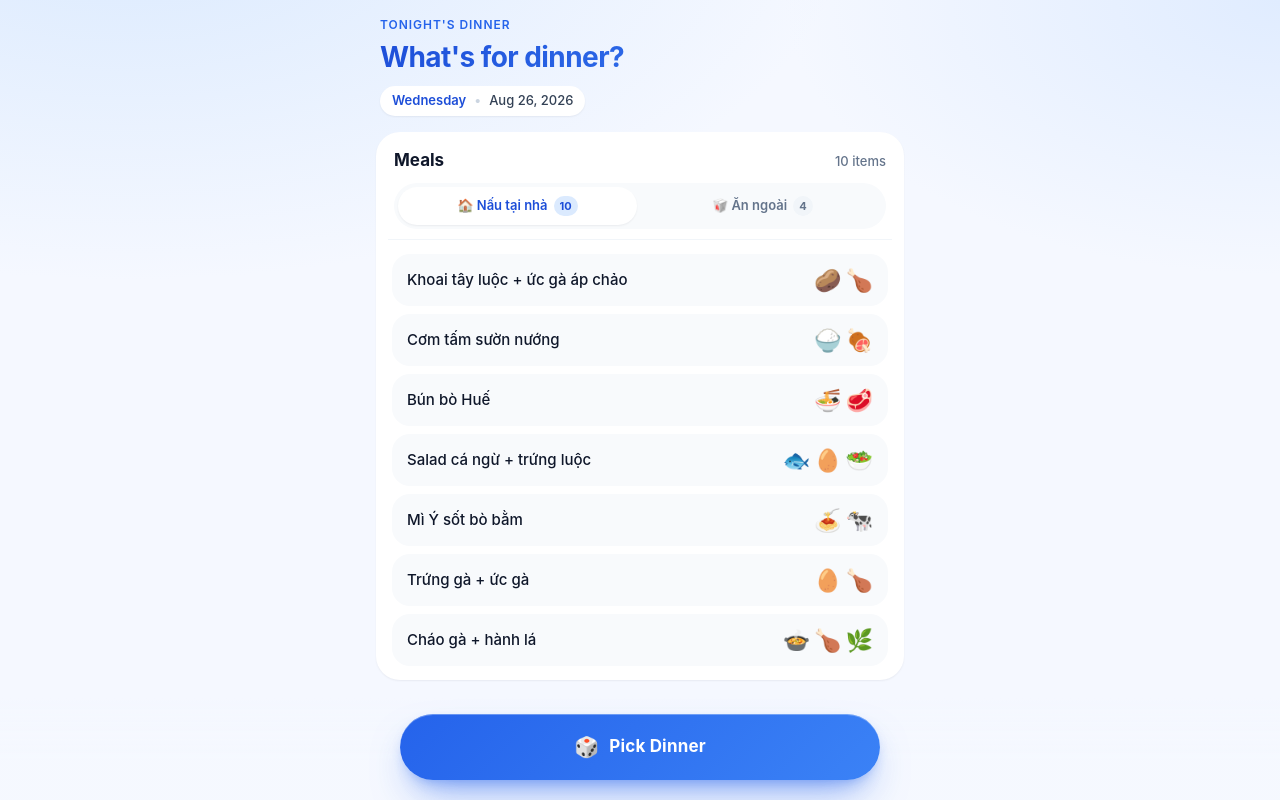
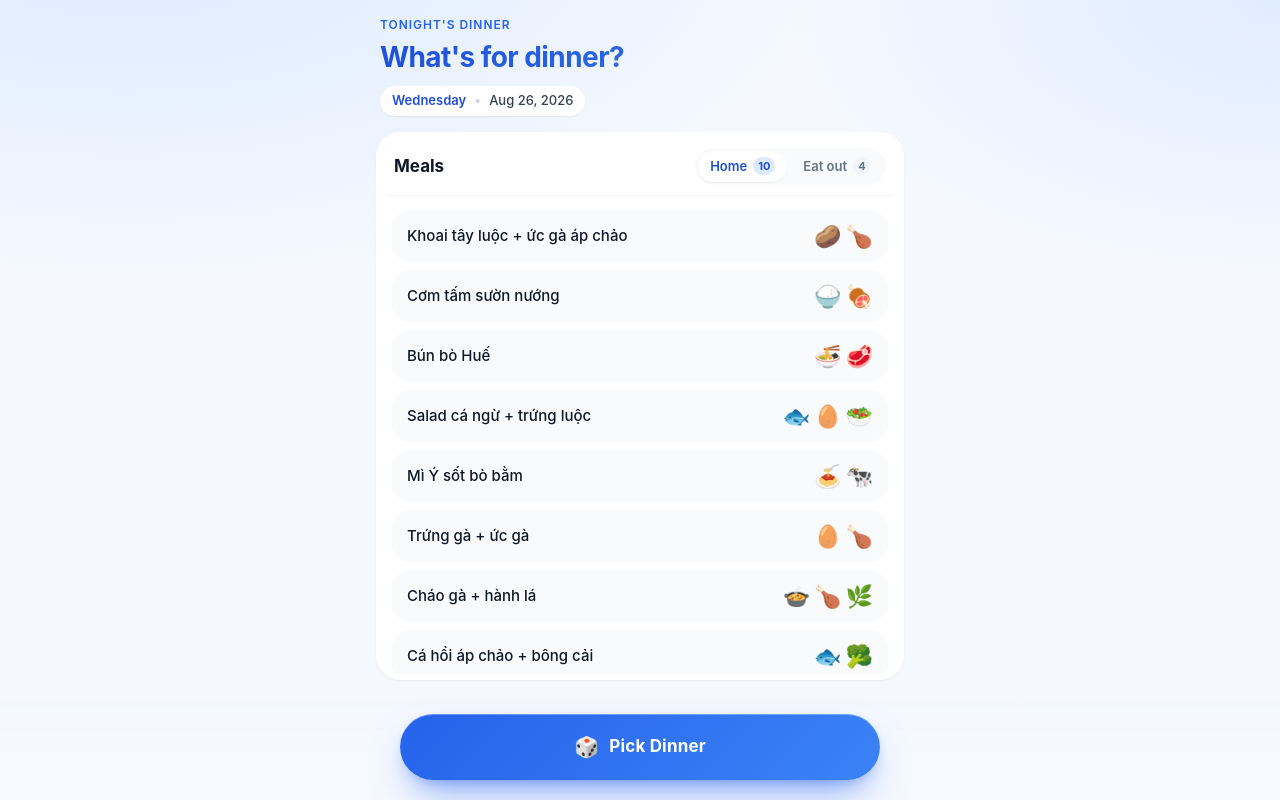
Before and after one commit to sanghandsondev/pick_dinner, a React (Vite) app: page / in a window 1280 px wide. Built offline with nearby package versions, Linux system fonts and the light colour scheme.

Commit message:
refactor: inline tabs with title, English labels, sync emoji pulse

```diff
--- a/src/App.tsx
+++ b/src/App.tsx
@@ -72,9 +72,7 @@ export default function App() {
               category={category}
               onChangeCategory={setCategory}
               homeCount={MEALS.filter((m) => m.category === "home").length}
-              eatOutCount={
-                MEALS.filter((m) => m.category === "eat-out").length
-              }
+              eatOutCount={MEALS.filter((m) => m.category === "eat-out").length}
             />
           </main>
           <PickDinnerButton
--- a/src/components/MealList.tsx
+++ b/src/components/MealList.tsx
@@ -19,15 +19,10 @@ export default function MealList({
   homeCount,
   eatOutCount,
 }: MealListProps) {
-  const activeCount = meals.filter((m) => !excludedIds.has(m.id)).length;
-
   return (
     <section className="meal-list" aria-label="Meal list">
       <div className="meal-list__header">
-        <div className="meal-list__title-row">
-          <h2>Meals</h2>
-          <span className="meal-list__count">{activeCount} items</span>
-        </div>
+        <h2>Meals</h2>
 
         <div
           className="meal-list__tabs"
@@ -41,7 +36,7 @@ export default function MealList({
             className={`meal-tab${category === "home" ? " meal-tab--active" : ""}`}
             onClick={() => onChangeCategory("home")}
           >
-            <span className="meal-tab__label">🏠 Nấu tại nhà</span>
+            <span className="meal-tab__label">Home</span>
             <span className="meal-tab__count">{homeCount}</span>
           </button>
           <button
@@ -51,7 +46,7 @@ export default function MealList({
             className={`meal-tab${category === "eat-out" ? " meal-tab--active" : ""}`}
             onClick={() => onChangeCategory("eat-out")}
           >
-            <span className="meal-tab__label">🥡 Ăn ngoài</span>
+            <span className="meal-tab__label">Eat out</span>
             <span className="meal-tab__count">{eatOutCount}</span>
           </button>
         </div>
--- a/src/styles/index.css
+++ b/src/styles/index.css
@@ -210,18 +210,8 @@ button:disabled {
 
 .deal-hero__emoji {
   display: inline-block;
-  animation: heroPulse 1.6s var(--ease-smooth) infinite;
+  animation: heroPulse 1.4s var(--ease-smooth) infinite;
   transform-origin: center;
-}
-
-.deal-hero__emoji:nth-child(2) {
-  animation-delay: 0.2s;
-}
-.deal-hero__emoji:nth-child(3) {
-  animation-delay: 0.4s;
-}
-.deal-hero__emoji:nth-child(4) {
-  animation-delay: 0.6s;
 }
 
 /* ===== Meal list ===== */
@@ -240,17 +230,12 @@ button:disabled {
 .meal-list__header {
   flex: none;
   display: flex;
-  flex-direction: column;
-  gap: 10px;
+  align-items: center;
+  justify-content: space-between;
+  gap: 12px;
   margin-bottom: 8px;
   padding: 2px 6px 10px;
   border-bottom: 1px solid var(--ink-100);
-}
-
-.meal-list__title-row {
-  display: flex;
-  align-items: baseline;
-  justify-content: space-between;
 }
 
 .meal-list__header h2 {
@@ -258,19 +243,13 @@ button:disabled {
   font-size: 17px;
   font-weight: 700;
   color: var(--ink-900);
-}
-
-.meal-list__count {
-  font-size: 13px;
-  color: var(--ink-500);
-  font-weight: 500;
+  flex: none;
 }
 
 .meal-list__tabs {
-  display: grid;
-  grid-template-columns: 1fr 1fr;
-  gap: 6px;
-  padding: 4px;
+  display: inline-flex;
+  gap: 4px;
+  padding: 3px;
   background: var(--surface-2);
   border-radius: 999px;
 }
@@ -278,9 +257,8 @@ button:disabled {
 .meal-tab {
   display: inline-flex;
   align-items: center;
-  justify-content: center;
   gap: 6px;
-  padding: 9px 12px;
+  padding: 6px 12px;
   border-radius: 999px;
   font-size: 13px;
   font-weight: 600;
@@ -299,9 +277,9 @@ button:disabled {
   display: inline-flex;
   align-items: center;
   justify-content: center;
-  min-width: 20px;
-  height: 20px;
-  padding: 0 6px;
+  min-width: 18px;
+  height: 18px;
+  padding: 0 5px;
   border-radius: 999px;
   background: var(--ink-100);
   color: var(--ink-500);
```
